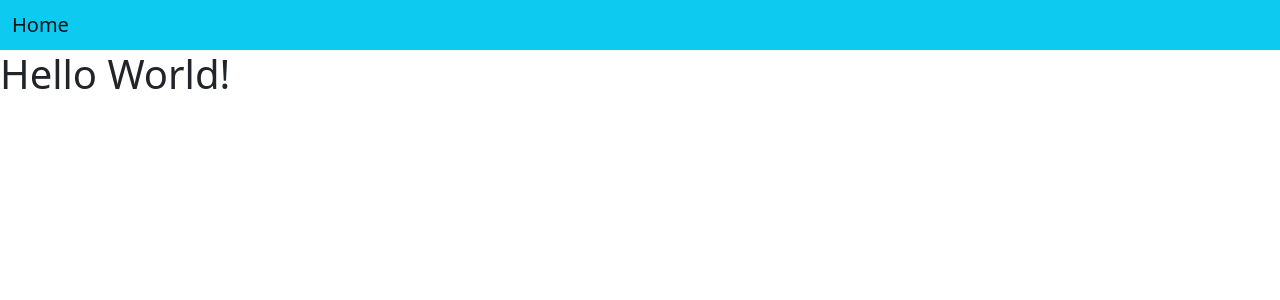
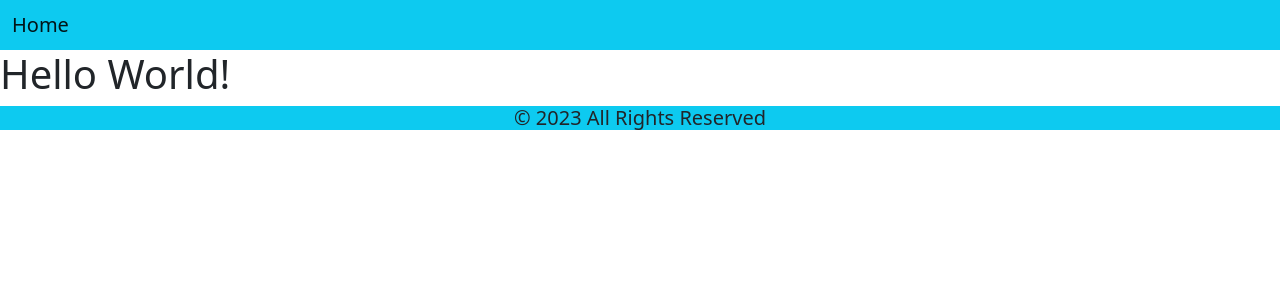
Before and after one commit to elainelynch/wd73_exercise_2g_react_LYNCH, a React (Vite) app: page / in a window 1280 px wide. Shown: the top 300 px of the page. Built offline with nearby package versions, Linux system fonts and the light colour scheme.

Commit message:
added footer to components

```diff
--- a/src/App.jsx
+++ b/src/App.jsx
@@ -1,10 +1,12 @@
 import Navbar from './components/Navbar.jsx'
+import Footer from './components/Footer.jsx'
 
 function App() {
   return (
     <>
       <Navbar />
       <h1>Hello World!</h1>
+      <Footer />
     </>
   )
 }
--- /dev/null
+++ b/src/components/Footer.jsx
@@ -0,0 +1,11 @@
+function Footer () {
+    return (
+        <>
+           <footer className="bg-info">
+               <div className="text-center mb-0 h5">© 2023 All Rights Reserved</div>
+           </footer>
+        </>
+    )
+}
+
+export default Footer
```
